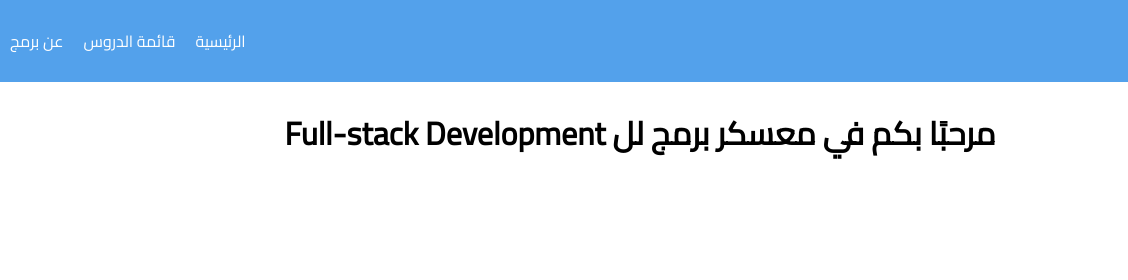
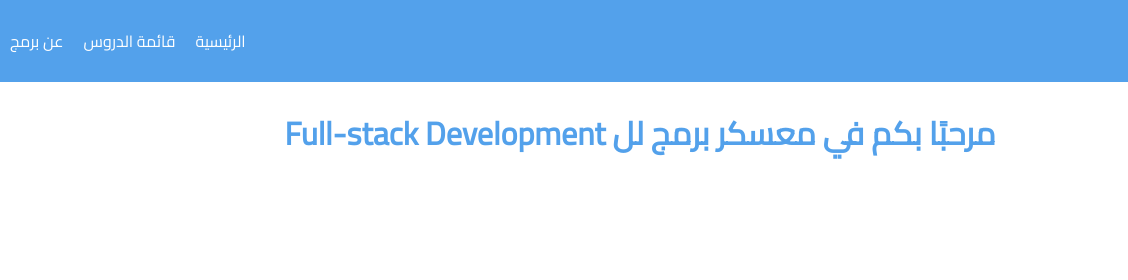
Before and after one commit to IsraaMoqbel/Crash-Course-FS-Barmej, a plain HTML site: page index.html in a window 1280 px wide. Shown: the top 280 px of the page, 0-1128 px from the left. Drawn offline with Linux system fonts and the light colour scheme.

Commit message:
add color to main title

```diff
--- a/style.css
+++ b/style.css
@@ -32,6 +32,9 @@ nav {
   margin: auto;
   text-align: center;
 }
+.main-section h1 {
+  color: #53a1eb;
+}
 
 .main-img {
   width: 100%;
```
